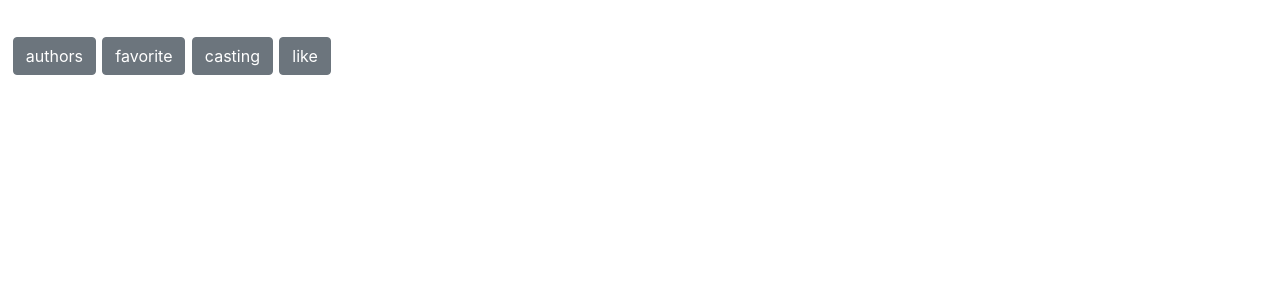
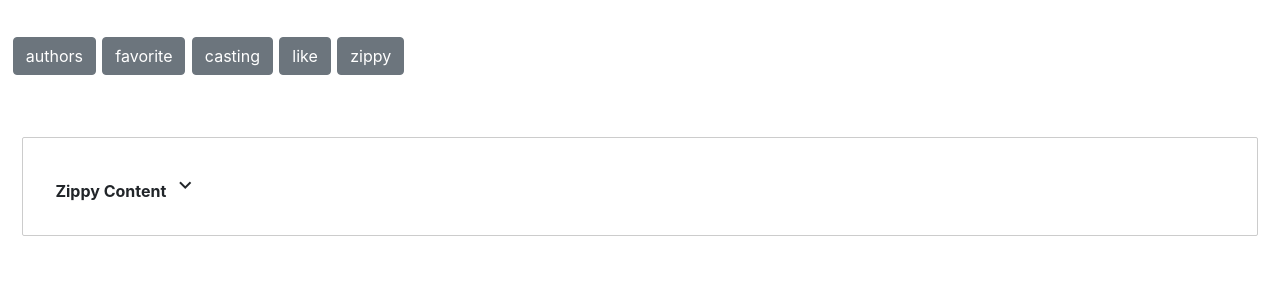
Before and after one commit to brunosilveiradosanjos/AngularMosh, an Angular app: page /zippy in a window 1280 px wide. Before the commit this address led to /. Shown: the top 300 px of the page. Built offline with nearby package versions, Linux system fonts and the light colour scheme.

Commit message:
ZippyComponent

```diff
--- a/src/app/home/home.component.ts
+++ b/src/app/home/home.component.ts
@@ -7,5 +7,5 @@ import { Component, OnInit } from '@angular/core';
 })
 export class HomeComponent {
 
-  contents = ['authors', 'favorite', 'casting', 'like'];
+  contents = ['authors', 'favorite', 'casting', 'like', 'zippy'];
 }
--- /dev/null
+++ b/src/app/zippy/container/container.component.css
@@ -0,0 +1,24 @@
+@import '~material-design-icons/iconfont/material-icons.css';
+
+.zippy{
+  border: 1px solid #ccc;
+  border-radius: 2px;
+  /* margin: 0; */
+  padding: 0;
+  margin: 1rem;
+}
+
+.zippy-heading {
+  font-weight: bold;
+  cursor: pointer;
+  padding: 2rem;
+}
+
+.zippy-body {
+cursor: default;
+padding: 2rem;
+}
+
+.expanded {
+  background: #f0f0f0;
+}
--- /dev/null
+++ b/src/app/zippy/container/container.component.html
@@ -0,0 +1,10 @@
+<div class="zippy">
+  <div class="zippy-heading" (click)="onClick()" [class.expanded]="isExpanded">
+    {{content.header}}
+    <i class="material-icons">{{arrowIcon}}</i>
+  </div>
+  <div *ngIf="isExpanded" class="zippy-body">
+    <ng-content></ng-content>
+    {{content.body}}
+  </div>
+</div>
--- /dev/null
+++ b/src/app/zippy/container/container.component.ts
@@ -0,0 +1,21 @@
+import { Component, Input } from '@angular/core';
+
+@Component({
+  selector: 'zippy',
+  templateUrl: './container.component.html',
+  styleUrls: ['./container.component.css']
+})
+export class ZippyContainerComponent {
+  @Input() content: string;
+  isExpanded: boolean = false;
+  arrowIcon: string = 'keyboard_arrow_down';
+
+  arrow() {
+    this.isExpanded ? this.arrowIcon = 'keyboard_arrow_up' : this.arrowIcon = 'keyboard_arrow_down';
+  }
+
+  onClick() {
+    this.isExpanded = !this.isExpanded;
+    this.arrow()
+  }
+}
--- /dev/null
+++ b/src/app/zippy/zippy.component.html
@@ -0,0 +1 @@
+<zippy [content]="content"></zippy>
--- /dev/null
+++ b/src/app/zippy/zippy.component.ts
@@ -0,0 +1,20 @@
+import { Component, OnInit } from '@angular/core';
+
+@Component({
+  selector: 'app-zippy',
+  templateUrl: './zippy.component.html',
+  styleUrls: ['./zippy.component.css']
+})
+export class ZippyComponent implements OnInit {
+
+  constructor() { }
+
+  ngOnInit() {
+  }
+
+  content = {
+    header: "Zippy Content",
+    body: "Zippy Body"
+  }
+
+}
```
Also changed, not shown: src/app/app.module.ts (+7 -2 lines), src/app/zippy/zippy.component.css (added), 2 other files (tests, documents, lock files or other folders).
